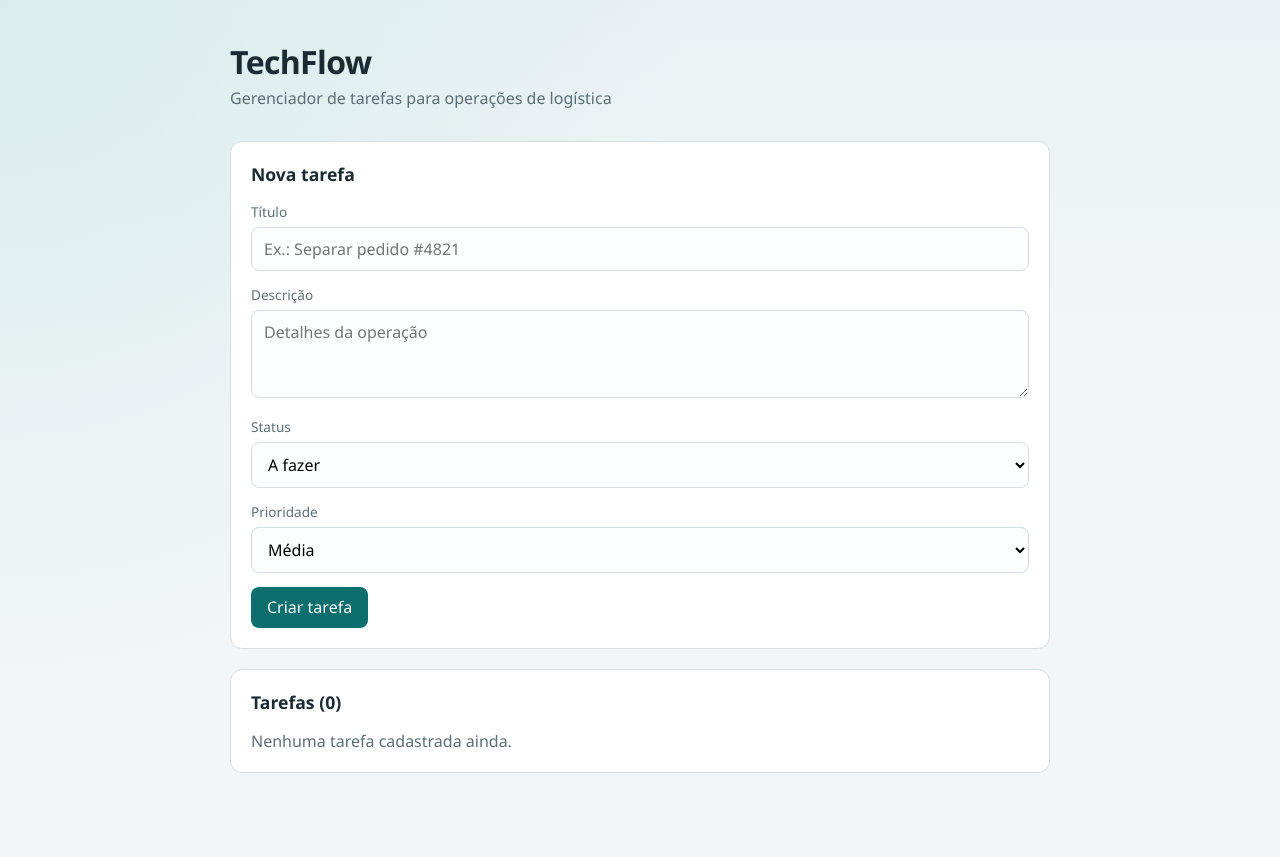
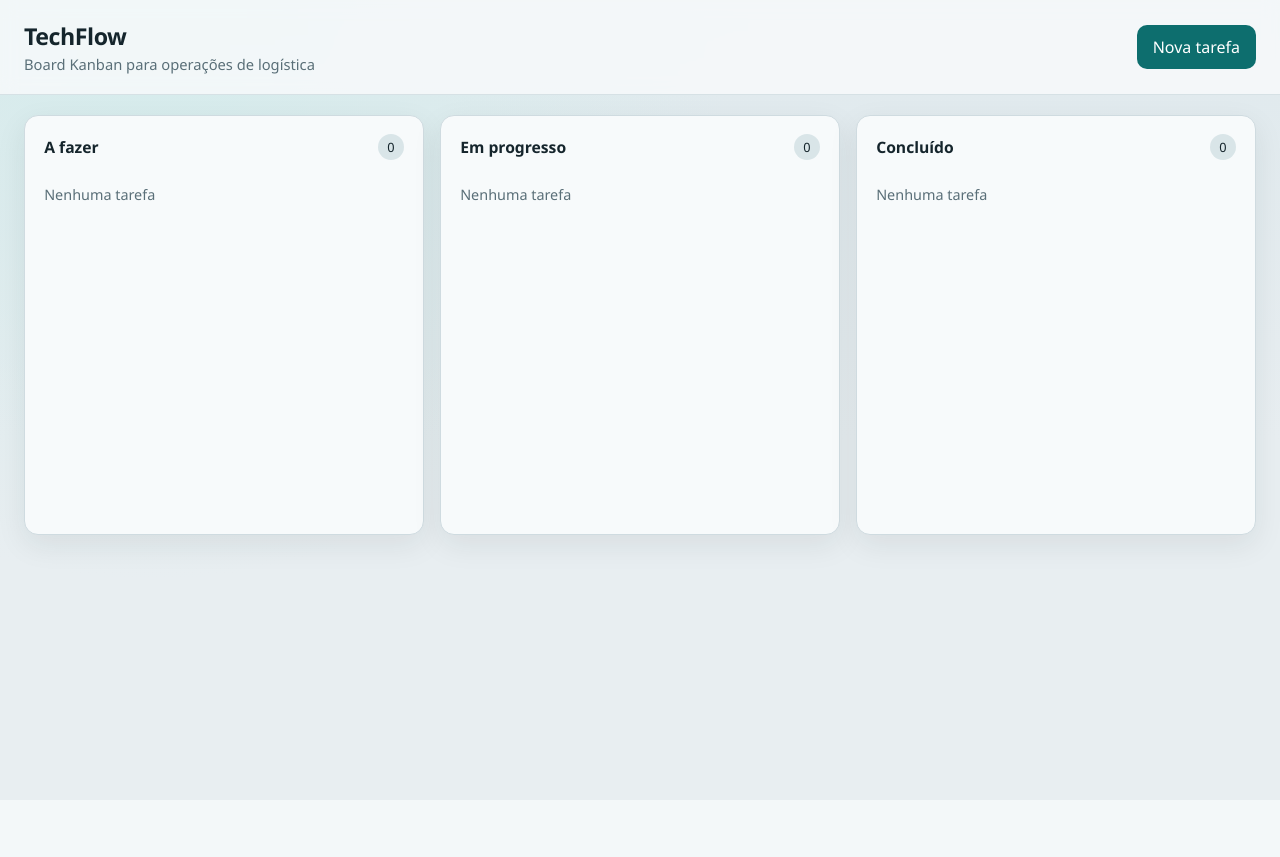
Before and after one commit to DevDaniloOliveira/TrabalhoTechFlow, a Flask app: page / in a window 1280 px wide. After the commit the page ends 569 px from the top, so only its background shows below. Run offline with Flask 3, Linux system fonts and the light colour scheme.

Commit message:
feat: redesenha interface como board Kanban com modais
Exibe tarefas por status no board, detalhes/edição/exclusão no modal e criação via botão Nova tarefa.

Co-authored-by: Cursor <cursoragent@cursor.com>

```diff
--- a/src/app.py
+++ b/src/app.py
@@ -53,10 +53,29 @@ def create_app() -> Flask:
 
     @app.get("/")
     def index():
-        """Interface web com lista e formulários de CRUD."""
+        """Board Kanban com modais de criação e detalhes."""
+        tasks = storage.list_all()
+        columns = [
+            {
+                "key": TaskStatus.TODO.value,
+                "label": STATUS_LABELS[TaskStatus.TODO.value],
+                "tasks": [t for t in tasks if t.status == TaskStatus.TODO],
+            },
+            {
+                "key": TaskStatus.IN_PROGRESS.value,
+                "label": STATUS_LABELS[TaskStatus.IN_PROGRESS.value],
+                "tasks": [t for t in tasks if t.status == TaskStatus.IN_PROGRESS],
+            },
+            {
+                "key": TaskStatus.DONE.value,
+                "label": STATUS_LABELS[TaskStatus.DONE.value],
+                "tasks": [t for t in tasks if t.status == TaskStatus.DONE],
+            },
+        ]
         return render_template(
             "index.html",
-            tasks=storage.list_all(),
+            columns=columns,
+            all_tasks=tasks,
             labels=STATUS_LABELS,
             priority_labels=PRIORITY_LABELS,
         )
--- a/src/templates/index.html
+++ b/src/templates/index.html
@@ -3,19 +3,18 @@
 <head>
   <meta charset="UTF-8" />
   <meta name="viewport" content="width=device-width, initial-scale=1" />
-  <title>TechFlow — Tarefas</title>
+  <title>TechFlow — Board</title>
   <style>
     :root {
-      --bg: #f3f6f8;
-      --ink: #1a2b33;
-      --muted: #5b6e76;
+      --bg: #e8eef1;
+      --ink: #15252c;
+      --muted: #5a6f78;
       --accent: #0d6e6e;
       --accent-dark: #0a5555;
+      --surface: #f7fafb;
       --card: #ffffff;
-      --line: #d5e0e4;
-      --todo: #6b7c85;
-      --progress: #b86e00;
-      --done: #2f7d4a;
+      --line: #cfdbe0;
+      --shadow: 0 10px 30px rgba(21, 37, 44, 0.08);
       --prio-baixa: #6b7c85;
       --prio-media: #b86e00;
       --prio-alta: #9b2c2c;
@@ -23,168 +22,302 @@
     * { box-sizing: border-box; }
     body {
       margin: 0;
+      min-height: 100vh;
       font-family: "Segoe UI", "Trebuchet MS", sans-serif;
       color: var(--ink);
       background:
-        radial-gradient(circle at top left, #d9ecec 0%, transparent 45%),
-        linear-gradient(180deg, #e8f1f3 0%, var(--bg) 40%);
-      min-height: 100vh;
+        radial-gradient(circle at 12% 0%, #d5ecec 0%, transparent 42%),
+        linear-gradient(180deg, #dfe9ed 0%, var(--bg) 55%);
     }
-    main {
-      max-width: 860px;
-      margin: 0 auto;
-      padding: 2.5rem 1.25rem 4rem;
+    .topbar {
+      display: flex;
+      align-items: center;
+      justify-content: space-between;
+      gap: 1rem;
+      padding: 1.25rem 1.5rem;
+      border-bottom: 1px solid rgba(207, 219, 224, 0.8);
+      background: rgba(247, 250, 251, 0.85);
+      backdrop-filter: blur(8px);
+      position: sticky;
+      top: 0;
+      z-index: 5;
     }
-    header h1 {
-      margin: 0 0 0.25rem;
-      font-size: 2rem;
+    .brand h1 {
+      margin: 0;
+      font-size: 1.45rem;
       letter-spacing: -0.02em;
     }
-    header p {
-      margin: 0 0 2rem;
+    .brand p {
+      margin: 0.15rem 0 0;
       color: var(--muted);
+      font-size: 0.92rem;
     }
-    section {
-      background: var(--card);
-      border: 1px solid var(--line);
-      border-radius: 12px;
-      padding: 1.25rem;
-      margin-bottom: 1.25rem;
-    }
-    h2 {
-      margin: 0 0 1rem;
-      font-size: 1.1rem;
-    }
-    label {
-      display: block;
-      font-size: 0.85rem;
-      margin-bottom: 0.35rem;
-      color: var(--muted);
-    }
-    input, textarea, select, button {
+    .btn {
+      appearance: none;
+      border: 0;
+      border-radius: 10px;
+      padding: 0.7rem 1rem;
       font: inherit;
-    }
-    input, textarea, select {
-      width: 100%;
-      border: 1px solid var(--line);
-      border-radius: 8px;
-      padding: 0.65rem 0.75rem;
-      margin-bottom: 0.85rem;
-      background: #fbfdfe;
-    }
-    button, .btn {
+      cursor: pointer;
       background: var(--accent);
       color: #fff;
-      border: 0;
-      border-radius: 8px;
-      padding: 0.6rem 1rem;
-      cursor: pointer;
     }
-    button:hover, .btn:hover { background: var(--accent-dark); }
-    button.secondary {
+    .btn:hover { background: var(--accent-dark); }
+    .btn.secondary {
       background: transparent;
       color: var(--accent);
       border: 1px solid var(--accent);
     }
-    button.danger {
+    .btn.danger {
       background: #9b2c2c;
+      color: #fff;
     }
-    .task {
-      border-top: 1px solid var(--line);
-      padding: 1rem 0;
+    .board {
+      display: grid;
+      grid-template-columns: repeat(3, minmax(240px, 1fr));
+      gap: 1rem;
+      padding: 1.25rem 1.5rem 2.5rem;
+      align-items: start;
     }
-    .task:first-of-type { border-top: 0; padding-top: 0; }
-    .task-title {
+    .column {
+      background: var(--surface);
+      border: 1px solid var(--line);
+      border-radius: 14px;
+      min-height: 420px;
+      padding: 0.85rem;
+      box-shadow: var(--shadow);
+    }
+    .column-header {
+      display: flex;
+      align-items: center;
+      justify-content: space-between;
+      margin-bottom: 0.85rem;
+      padding: 0.25rem 0.35rem;
+    }
+    .column-header h2 {
+      margin: 0;
+      font-size: 0.98rem;
+    }
+    .count {
+      min-width: 1.6rem;
+      height: 1.6rem;
+      padding: 0 0.4rem;
+      border-radius: 999px;
+      background: #d9e5e8;
+      color: var(--ink);
+      font-size: 0.8rem;
+      display: inline-flex;
+      align-items: center;
+      justify-content: center;
+    }
+    .card {
+      width: 100%;
+      text-align: left;
+      background: var(--card);
+      border: 1px solid var(--line);
+      border-radius: 12px;
+      padding: 0.85rem 0.9rem;
+      margin-bottom: 0.7rem;
+      cursor: pointer;
+      transition: transform 0.15s ease, box-shadow 0.15s ease;
+    }
+    .card:hover {
+      transform: translateY(-1px);
+      box-shadow: 0 8px 18px rgba(21, 37, 44, 0.08);
+    }
+    .card-title {
       font-weight: 650;
-      margin-bottom: 0.25rem;
-    }
-    .task-desc {
-      color: var(--muted);
-      margin: 0 0 0.75rem;
-      white-space: pre-wrap;
+      margin: 0 0 0.55rem;
+      line-height: 1.3;
     }
     .badge {
       display: inline-block;
-      font-size: 0.75rem;
-      padding: 0.2rem 0.55rem;
+      font-size: 0.72rem;
+      padding: 0.18rem 0.5rem;
       border-radius: 999px;
       color: #fff;
-      margin-bottom: 0.75rem;
     }
-    .badge.todo { background: var(--todo); }
-    .badge.in_progress { background: var(--progress); }
-    .badge.done { background: var(--done); }
     .badge.baixa { background: var(--prio-baixa); }
     .badge.media { background: var(--prio-media); }
     .badge.alta { background: var(--prio-alta); }
-    .row {
+    .empty {
+      color: var(--muted);
+      font-size: 0.9rem;
+      padding: 0.5rem 0.35rem;
+      margin: 0;
+    }
+    .modal-backdrop {
+      position: fixed;
+      inset: 0;
+      background: rgba(15, 28, 34, 0.45);
+      display: none;
+      align-items: center;
+      justify-content: center;
+      padding: 1rem;
+      z-index: 20;
+    }
+    .modal-backdrop.open { display: flex; }
+    .modal {
+      width: min(520px, 100%);
+      background: var(--card);
+      border-radius: 16px;
+      border: 1px solid var(--line);
+      box-shadow: 0 24px 60px rgba(15, 28, 34, 0.25);
+      padding: 1.25rem;
+      max-height: calc(100vh - 2rem);
+      overflow: auto;
+    }
+    .modal header {
       display: flex;
-      gap: 0.5rem;
-      flex-wrap: wrap;
-      align-items: end;
+      justify-content: space-between;
+      align-items: start;
+      gap: 1rem;
+      margin-bottom: 1rem;
     }
-    .row > * { flex: 1; min-width: 140px; }
+    .modal h3 {
+      margin: 0;
+      font-size: 1.15rem;
+    }
+    .icon-btn {
+      border: 0;
+      background: transparent;
+      color: var(--muted);
+      font-size: 1.4rem;
+      line-height: 1;
+      cursor: pointer;
+      padding: 0.15rem 0.4rem;
+    }
+    label {
+      display: block;
+      font-size: 0.82rem;
+      color: var(--muted);
+      margin: 0.55rem 0 0.3rem;
+    }
+    input, textarea, select {
+      width: 100%;
+      font: inherit;
+      border: 1px solid var(--line);
+      border-radius: 10px;
+      padding: 0.65rem 0.75rem;
+      background: #fbfdfe;
+    }
+    textarea { resize: vertical; min-height: 90px; }
     .actions {
       display: flex;
-      gap: 0.5rem;
       flex-wrap: wrap;
-      margin-top: 0.5rem;
+      gap: 0.6rem;
+      margin-top: 1.1rem;
     }
-    .empty {
-      color: var(--muted);
-      margin: 0;
+    .row {
+      display: grid;
+      grid-template-columns: 1fr 1fr;
+      gap: 0.75rem;
+    }
+    @media (max-width: 900px) {
+      .board { grid-template-columns: 1fr; }
+      .column { min-height: auto; }
+      .row { grid-template-columns: 1fr; }
+      .topbar { align-items: stretch; flex-direction: column; }
     }
   </style>
 </head>
 <body>
-  <main>
+  <div class="topbar">
+    <div class="brand">
+      <h1>TechFlow</h1>
+      <p>Board Kanban para operações de logística</p>
+    </div>
+    <button type="button" class="btn" id="btn-nova-tarefa">Nova tarefa</button>
+  </div>
+
+  <div class="board">
+    {% for column in columns %}
+      <section class="column" aria-label="{{ column.label }}">
+        <div class="column-header">
+          <h2>{{ column.label }}</h2>
+          <span class="count">{{ column.tasks|length }}</span>
+        </div>
+        {% if not column.tasks %}
+          <p class="empty">Nenhuma tarefa</p>
+        {% endif %}
+        {% for task in column.tasks %}
+          <button
+            type="button"
+            class="card"
+            data-open-task="{{ task.id }}"
+            aria-label="Abrir tarefa {{ task.title }}"
+          >
+            <p class="card-title">{{ task.title }}</p>
+            <span class="badge {{ task.priority.value }}">{{ priority_labels[task.priority.value] }}</span>
+          </button>
+        {% endfor %}
+      </section>
+    {% endfor %}
+  </div>
+
+  <!-- Modal: criar -->
+  <div class="modal-backdrop" id="modal-criar" role="dialog" aria-modal="true" aria-labelledby="titulo-criar">
+    <div class="modal">
       <header>
-      <h1>TechFlow</h1>
-      <p>Gerenciador de tarefas para operações de logística</p>
+        <h3 id="titulo-criar">Nova tarefa</h3>
+        <button type="button" class="icon-btn" data-close-modal aria-label="Fechar">&times;</button>
       </header>
+      <form method="post" action="/tasks">
+        <label for="create-title">Título</label>
+        <input id="create-title" name="title" required maxlength="120" placeholder="Ex.: Separar pedido #4821" />
 
-    <section>
-      <h2>Nova tarefa</h2>
-      <form method="post" action="/tasks">
-        <label for="title">Título</label>
-        <input id="title" name="title" required maxlength="120" placeholder="Ex.: Separar pedido #4821" />
-        <label for="description">Descrição</label>
-        <textarea id="description" name="description" rows="3" placeholder="Detalhes da operação"></textarea>
-        <label for="status">Status</label>
-        <select id="status" name="status">
+        <label for="create-description">Descrição</label>
+        <textarea id="create-description" name="description" placeholder="Detalhes da operação"></textarea>
+
+        <div class="row">
+          <div>
+            <label for="create-status">Status</label>
+            <select id="create-status" name="status">
               <option value="todo">A fazer</option>
               <option value="in_progress">Em progresso</option>
               <option value="done">Concluído</option>
             </select>
-        <label for="priority">Prioridade</label>
-        <select id="priority" name="priority">
+          </div>
+          <div>
+            <label for="create-priority">Prioridade</label>
+            <select id="create-priority" name="priority">
               <option value="baixa">Baixa</option>
               <option value="media" selected>Média</option>
               <option value="alta">Alta</option>
             </select>
-        <button type="submit">Criar tarefa</button>
+          </div>
+        </div>
+
+        <div class="actions">
+          <button type="submit" class="btn">Criar</button>
+          <button type="button" class="btn secondary" data-close-modal>Cancelar</button>
+        </div>
       </form>
-    </section>
+    </div>
+  </div>
 
-    <section>
-      <h2>Tarefas ({{ tasks|length }})</h2>
-      {% if not tasks %}
-        <p class="empty">Nenhuma tarefa cadastrada ainda.</p>
-      {% endif %}
-      {% for task in tasks %}
-        <article class="task">
-          <div class="task-title">{{ task.title }}</div>
-          <span class="badge {{ task.status.value }}">{{ labels[task.status.value] }}</span>
-          <span class="badge {{ task.priority.value }}">{{ priority_labels[task.priority.value] }}</span>
-          {% if task.description %}
-            <p class="task-desc">{{ task.description }}</p>
-          {% endif %}
+  <!-- Modais: detalhes / edição / exclusão -->
+  {% for task in all_tasks %}
+    <div
+      class="modal-backdrop"
+      id="modal-task-{{ task.id }}"
+      role="dialog"
+      aria-modal="true"
+      aria-labelledby="titulo-task-{{ task.id }}"
+    >
+      <div class="modal">
+        <header>
+          <h3 id="titulo-task-{{ task.id }}">Detalhes da tarefa</h3>
+          <button type="button" class="icon-btn" data-close-modal aria-label="Fechar">&times;</button>
+        </header>
         <form method="post" action="/tasks/{{ task.id }}/update">
+          <label>Título</label>
+          <input name="title" value="{{ task.title }}" required maxlength="120" />
+
+          <label>Descrição</label>
+          <textarea name="description">{{ task.description }}</textarea>
+
           <div class="row">
-              <div>
-                <label>Título</label>
-                <input name="title" value="{{ task.title }}" required />
-              </div>
             <div>
               <label>Status</label>
               <select name="status">
@@ -202,18 +335,59 @@
               </select>
             </div>
           </div>
-            <label>Descrição</label>
-            <textarea name="description" rows="2">{{ task.description }}</textarea>
+
           <div class="actions">
-              <button type="submit">Salvar</button>
+            <button type="submit" class="btn">Salvar</button>
+            <button type="button" class="btn secondary" data-close-modal>Fechar</button>
           </div>
         </form>
-          <form method="post" action="/tasks/{{ task.id }}/delete" class="actions" onsubmit="return confirm('Excluir esta tarefa?');">
-            <button type="submit" class="danger">Excluir</button>
+        <form method="post" action="/tasks/{{ task.id }}/delete" onsubmit="return confirm('Excluir esta tarefa?');">
+          <div class="actions">
+            <button type="submit" class="btn danger">Excluir tarefa</button>
+          </div>
         </form>
-        </article>
+      </div>
+    </div>
   {% endfor %}
-    </section>
-  </main>
+
+  <script>
+    (function () {
+      function openModal(el) {
+        if (!el) return;
+        el.classList.add("open");
+      }
+      function closeModal(el) {
+        if (!el) return;
+        el.classList.remove("open");
+      }
+
+      document.getElementById("btn-nova-tarefa").addEventListener("click", function () {
+        openModal(document.getElementById("modal-criar"));
+      });
+
+      document.querySelectorAll("[data-open-task]").forEach(function (btn) {
+        btn.addEventListener("click", function () {
+          openModal(document.getElementById("modal-task-" + btn.getAttribute("data-open-task")));
+        });
+      });
+
+      document.querySelectorAll("[data-close-modal]").forEach(function (btn) {
+        btn.addEventListener("click", function () {
+          closeModal(btn.closest(".modal-backdrop"));
+        });
+      });
+
+      document.querySelectorAll(".modal-backdrop").forEach(function (backdrop) {
+        backdrop.addEventListener("click", function (event) {
+          if (event.target === backdrop) closeModal(backdrop);
+        });
+      });
+
+      document.addEventListener("keydown", function (event) {
+        if (event.key !== "Escape") return;
+        document.querySelectorAll(".modal-backdrop.open").forEach(closeModal);
+      });
+    })();
+  </script>
 </body>
 </html>
```
Also changed, not shown: tests/test_tasks.py (+13 -0 lines). Lines whose indentation alone changed are shown as unchanged.
